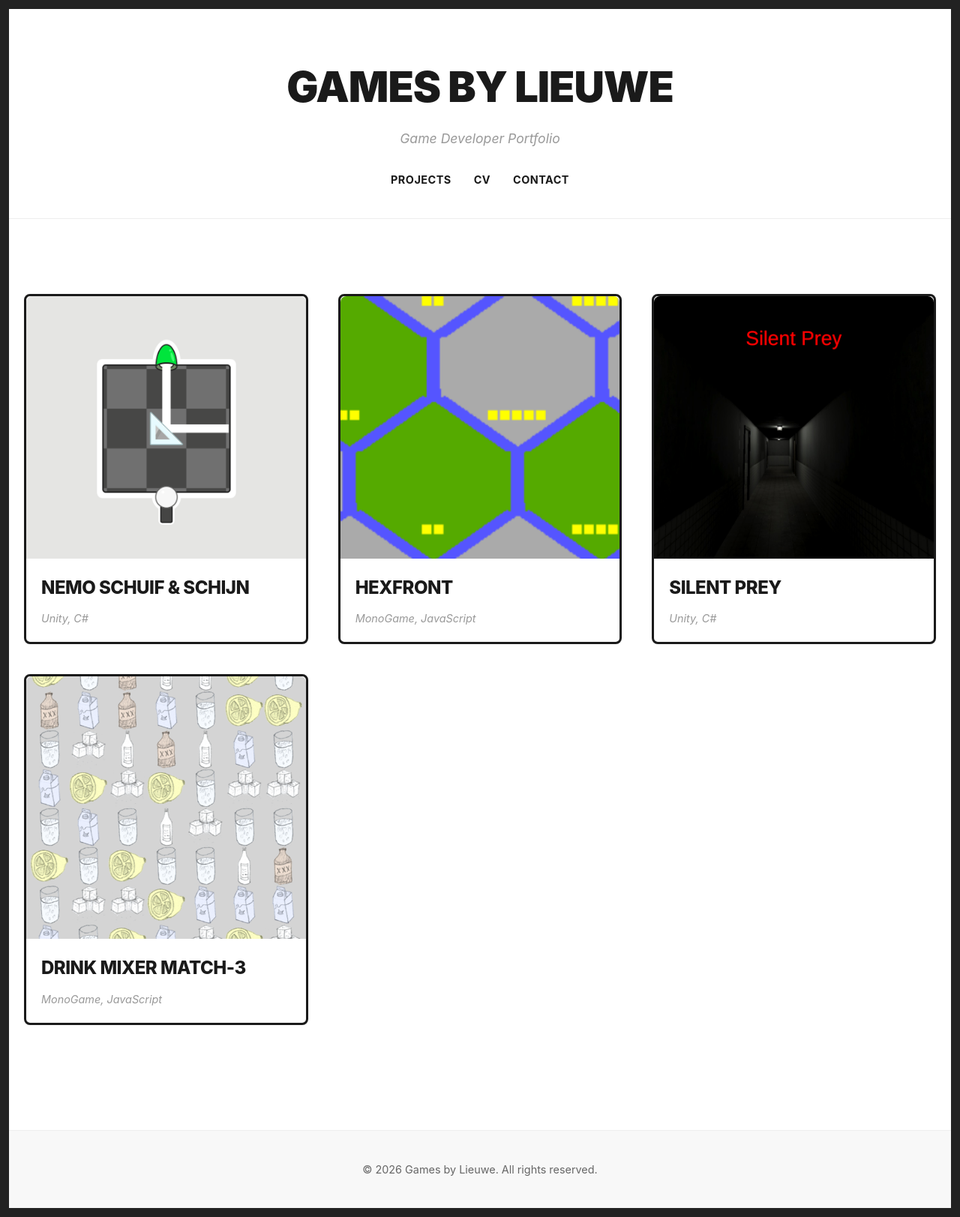
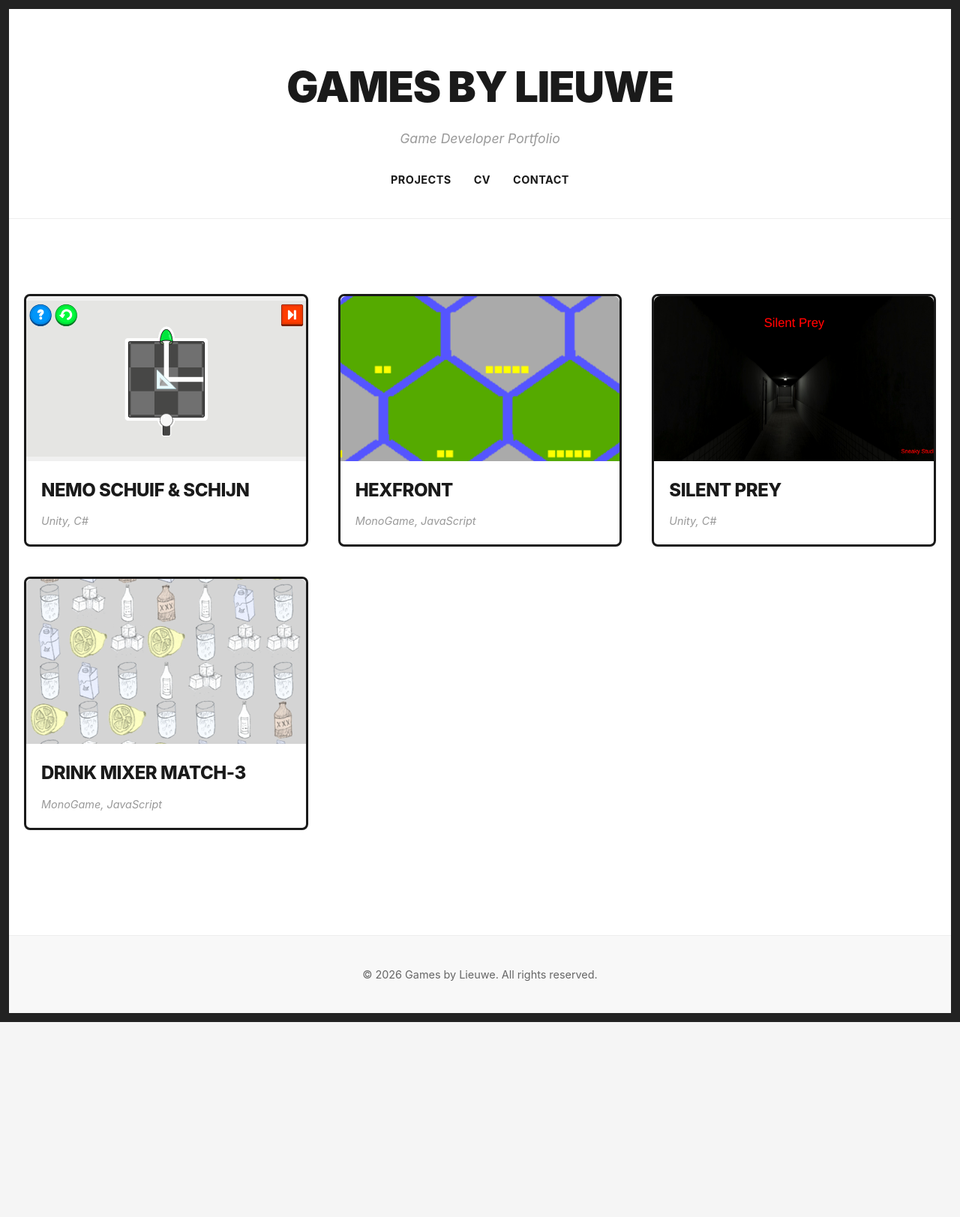
Before and after one commit to lieuweZ/lieuwez.github.io, a Jekyll site: the page built from index.markdown, in a window 1280 px wide. Shown: the whole page at 75% size. Built offline with Jekyll 4.4.1, drawn with Linux system fonts in a browser that asks for light colours; after the commit the page ends 1363 px from its top, so only the background shows below that.

```diff
--- a/assets/css/style.css
+++ b/assets/css/style.css
@@ -116,10 +116,15 @@ body {
 
 .project-card img {
     width: 100%;
-    height: 350px;
+    height: 220px;
     object-fit: cover;
     display: block;
     border-radius: 8px 8px 0 0;
+}
+
+.project-card--contain img {
+    object-fit: contain;
+    background: #f0f0f0;
 }
 
 .project-card h3 {
@@ -211,8 +216,8 @@ body {
 
 /* Allow selected gameplay GIFs to render larger than the default 500px cap */
 .project-content img.project-demo-gif-wide {
-    width: min(880px, 95vw) !important;
-    max-width: min(880px, 95vw) !important;
+    width: min(520px, 90vw) !important;
+    max-width: min(520px, 90vw) !important;
     height: auto !important;
 }
 
--- a/index.markdown
+++ b/index.markdown
@@ -6,7 +6,7 @@ title: Projects
 <div class="projects-grid">
   {% assign sorted_projects = site.projects | sort: 'order' %}
   {% for project in sorted_projects %}
-    <div class="project-card">
+    <div class="project-card{% if project.image_contain %} project-card--contain{% endif %}">
       <a href="{{ project.url | relative_url }}">
         {% if project.image %}
           <img src="{{ project.image | relative_url }}" alt="{{ project.title }}">
```
Also changed, not shown: _projects/schuif-en-schijn.md (+15 -6 lines), assets/images/Gameplay-NEMO.png (added), 2 other files.
